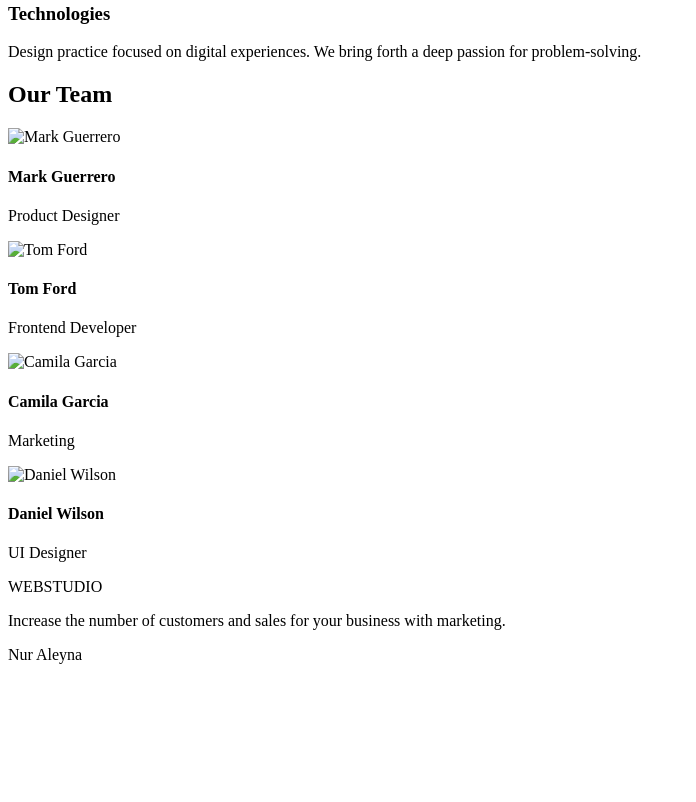
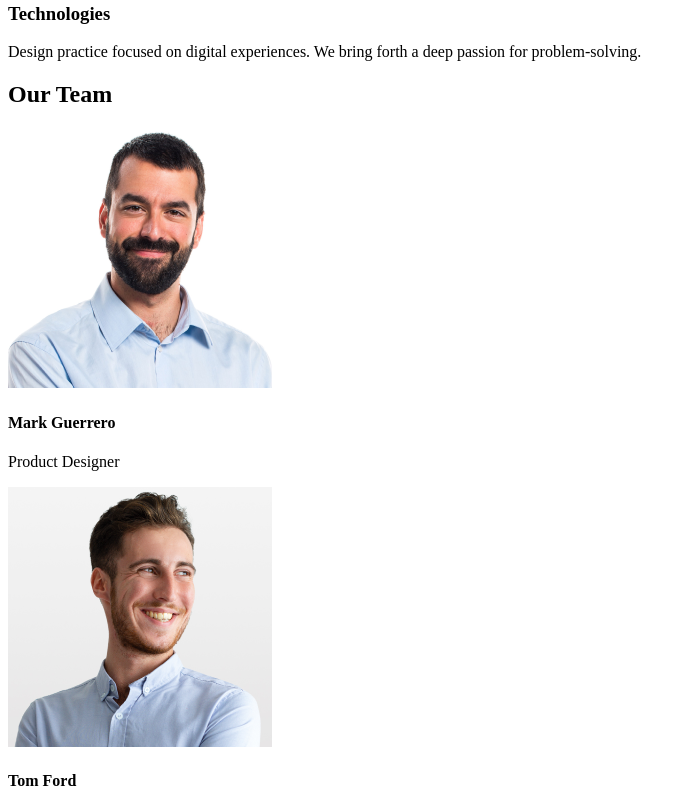
Before and after one commit to ttToXa/goit-markup-hw-01, a plain HTML site: page index.html in a window 1280 px wide. Shown: the part 538-1340 px from the top of the page, without its empty margins (0-696 px from the left). Before the commit the page ends 1218 px from the top, so only its background shows below. Drawn offline with Linux system fonts and the light colour scheme.

```diff
--- a/index.html
+++ b/index.html
@@ -61,22 +61,22 @@
             <h2>Our Team</h2>
             <div>
                 <div>
-                    <img src="mark-guerrero.jpg" alt="Mark Guerrero">
+                    <img src="imog/img.png" alt="Mark Guerrero">
                     <h4>Mark Guerrero</h4>
                     <p>Product Designer</p>
                 </div>
-                <div>
-                    <img src="tom-ford.jpg" alt="Tom Ford">
+                    <img src="imog1/img.png" alt="Tom Ford">
                     <h4>Tom Ford</h4>
+
                     <p>Frontend Developer</p>
                 </div>
                 <div>
-                    <img src="camila-garcia.jpg" alt="Camila Garcia">
+                    <img src="imog2/img.png" alt="Camila Garcia">
                     <h4>Camila Garcia</h4>
                     <p>Marketing</p>
                 </div>
                 <div>
-                    <img src="daniel-wilson.jpg" alt="Daniel Wilson">
+                    <img src="imog 3/img.png" alt="Daniel Wilson">
                     <h4>Daniel Wilson</h4>
                     <p>UI Designer</p>
                 </div>
```
Also changed, not shown: imog 3/img.png (added), imog/img.png (added), imog1/img.png (added), imog2/img.png (added).
